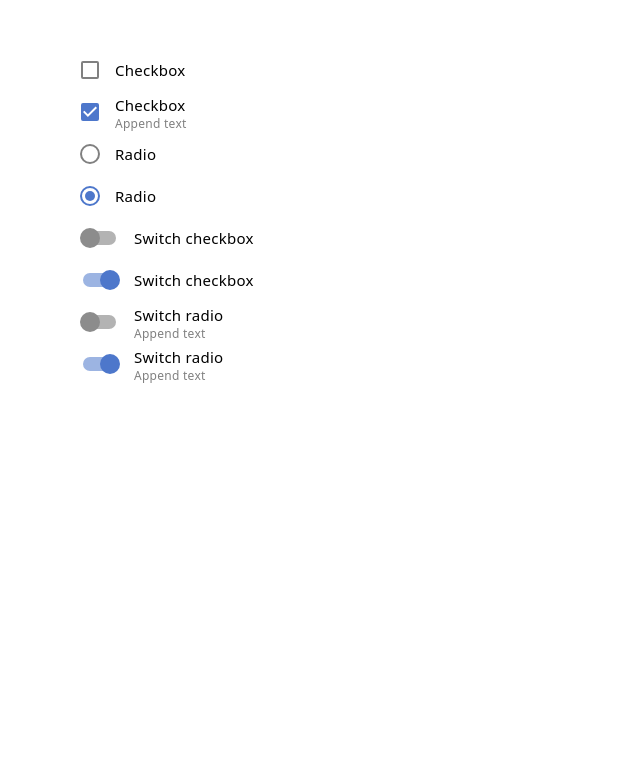
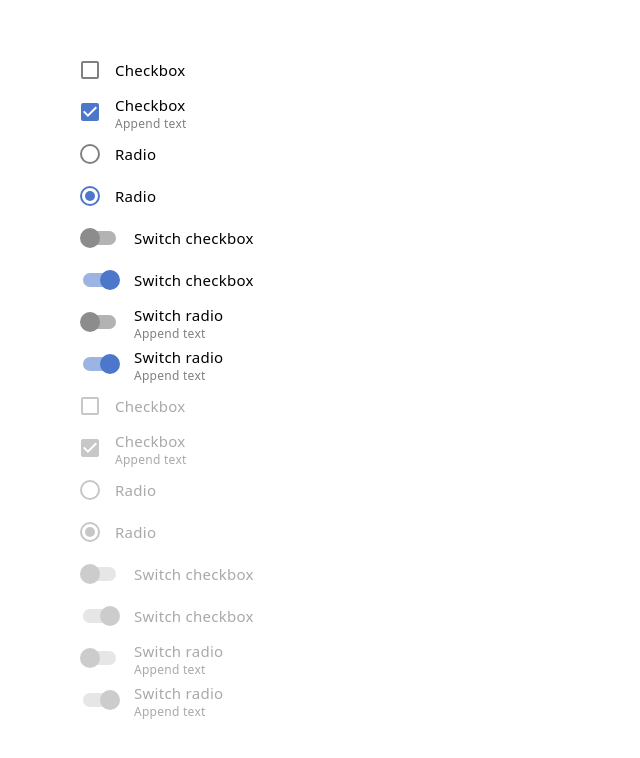
Before and after one commit to ux-ui-pro/zen-toggle, a website: page src/index.html in a window 1280 px wide. Shown: the whole page, without its empty margins (0-640 px from the left). Drawn offline with nearby package versions, Linux system fonts and the light colour scheme; files that its build step writes are made by us from their sources; files whose address does not match are found by name.

Commit message:
release 1.0.5

```diff
--- a/package.json
+++ b/package.json
@@ -1,6 +1,6 @@
 {
   "name": "zen-toggle",
-  "version": "1.0.4",
+  "version": "1.0.5",
   "description": "Toggle component, simple to use and highly customizable",
   "author": "ux-ui.pro",
   "license": "MIT",
--- a/src/index.html
+++ b/src/index.html
@@ -96,7 +96,7 @@
 			</li>
 			<li>
 				<div class="toggle">
-					<input id="s1r" type="radio" name="rs" value="3" class="switch">
+					<input id="s1r" type="radio" name="rs" value="2" class="switch">
 					<label for="s1r">
 						<span>Switch radio</span>
 						<span>Append text</span>
@@ -105,8 +105,68 @@
 			</li>
 			<li>
 				<div class="toggle">
-					<input id="s2r" type="radio" name="rs" value="3" class="switch" checked>
+					<input id="s2r" type="radio" name="rs" value="2" class="switch" checked>
 					<label for="s2r">
+						<span>Switch radio</span>
+						<span>Append text</span>
+					</label>
+				</div>
+			</li>
+		</ul>
+
+		<ul>
+			<li>
+				<div class="toggle">
+					<input id="c1d" type="checkbox" disabled>
+					<label for="c1d">Checkbox</label>
+				</div>
+			</li>
+			<li>
+				<div class="toggle">
+					<input id="c2d" type="checkbox" checked disabled>
+					<label for="c2d">
+						<span>Checkbox</span>
+						<span>Append text</span>
+					</label>
+				</div>
+			</li>
+			<li>
+				<div class="toggle">
+					<input id="r1d" type="radio" name="rtd" value="3" disabled>
+					<label for="r1d">Radio</label>
+				</div>
+			</li>
+			<li>
+				<div class="toggle">
+					<input id="r2d" type="radio" name="rtd" value="3" checked disabled>
+					<label for="r2d">Radio</label>
+				</div>
+			</li>
+			<li>
+				<div class="toggle">
+					<input id="s1d" type="checkbox" class="switch" disabled>
+					<label for="s1d">Switch checkbox</label>
+				</div>
+			</li>
+			<li>
+				<div class="toggle">
+					<input id="s2d" type="checkbox" class="switch" checked disabled>
+					<label for="s2d">Switch checkbox</label>
+				</div>
+			</li>
+			<li>
+				<div class="toggle">
+					<input id="s1rd" type="radio" name="rsd" value="4" class="switch" disabled>
+					<label for="s1rd">
+						<span>Switch radio</span>
+						<span>Append text</span>
+					</label>
+				</div>
+			</li>
+			<li>
+				<div class="toggle">
+					<input id="s2rd" type="radio" name="rsd" value="4" class="switch" checked disabled>
+					<label for="s2rd">
 						<span>Switch radio</span>
 						<span>Append text</span>
 					</label>
--- a/src/js/modules/ripple-toggle.js
+++ b/src/js/modules/ripple-toggle.js
@@ -5,7 +5,13 @@ export default function rippleToggle() {
         forFocus.forEach((toggles) => {
 
             let el = toggles.parentElement
+
+            if(toggles.disabled) {
+                el.classList.add('toggle--disabled')
+            }
+
             el.setAttribute('tabindex', '-1')
+
 
             toggles.addEventListener('click', function () {
                 el.classList.add('toggle--ripple')
@@ -14,6 +20,8 @@ export default function rippleToggle() {
                     el.classList.remove('toggle--ripple')
                 }, 225)
             })
+
+
         })
     }
 }
--- a/src/scss/core/base.scss
+++ b/src/scss/core/base.scss
@@ -7,14 +7,16 @@
         --color-base: hsla(var(--color-base-h) var(--color-base-s) var(--color-base-l) / var(--color-base-a));
         --highlight-checked: hsla(var(--color-base-h) var(--color-base-s) var(--color-base-l) / .12);
         --highlight-unchecked: hsla(var(--color-base-h) 0% 50% / .12);
+        --color-disabled: hsla(var(--color-base-h) 0% 78% / var(--color-base-a));
 
-        --t-smooth: cubic-bezier(0.4, 0, 0.2, 1);
-        --t-ripple: cubic-bezier(0.14, 0, 0, 1);
+        --transition-smooth: cubic-bezier(0.4, 0, 0.2, 1);
+        --transition-ripple: cubic-bezier(0.14, 0, 0, 1);
 
         --font-size-label: 1.5rem;
         --font-size-append: 1.2rem;
         --font-color-label: Black;
         --font-color-append: Gray;
+        --font-color-disabled: DarkGray;
 
         position: relative;
         display: inline-flex;
@@ -42,6 +44,16 @@
                 font-size: var(--font-size-append);
                 line-height: 125%;
                 color: var(--font-color-append);
+            }
+        }
+
+        input:disabled + label,
+        &.toggle--disabled label {
+            pointer-events: none;
+            color: var(--font-color-disabled);
+
+            span + span {
+                color: var(--font-color-disabled);
             }
         }
 
@@ -102,8 +114,8 @@
                     border-radius: 5rem;
                     transform: translateX(-1rem);
                     transition: background 90ms ease,
-                    transform 90ms var(--t-smooth),
-                    box-shadow 90ms var(--t-smooth);
+                    transform 90ms var(--transition-smooth),
+                    box-shadow 90ms var(--transition-smooth);
                     will-change: background, transform, box-shadow;
                 }
 
@@ -119,6 +131,18 @@
                         transform: translateX(1rem);
                     }
                 }
+
+                &:disabled {
+                    &::before {
+                        --color-base-s: 0%;
+                        --color-base-l: 90%;
+                    }
+
+                    &::after {
+                        --color-base-s: 0%;
+                        --color-base-l: 80%;
+                    }
+                }
             }
         }
 
@@ -128,7 +152,7 @@
                     width: 1.8rem; height: 1.8rem;
                     border-radius: .2rem;
                     background: transparent;
-                    transition: background 90ms var(--t-smooth);
+                    transition: background 90ms var(--transition-smooth);
                     will-change: background;
                 }
 
@@ -139,7 +163,7 @@
                     mask-position: center center;
                     background: White;
                     opacity: 0;
-                    transition: opacity 90ms var(--t-smooth);
+                    transition: opacity 90ms var(--transition-smooth);
                     will-change: opacity;
                 }
 
@@ -151,6 +175,18 @@
 
                     &::after {
                         opacity: 1;
+                    }
+                }
+
+                &:disabled {
+                    &::before {
+                        border-color: var(--color-disabled);
+                    }
+
+                    &:checked {
+                        &::before {
+                            background: var(--color-disabled);
+                        }
                     }
                 }
             }
@@ -168,13 +204,23 @@
                     background: var(--color-base);
                     border-radius: 5rem;
                     transform: scale(0);
-                    transition: transform 90ms var(--t-smooth);
+                    transition: transform 90ms var(--transition-smooth);
                     will-change: transform;
                 }
 
                 &:checked {
                     &::after {
                         transform: scale(1);
+                    }
+                }
+
+                &:disabled {
+                    &::before {
+                        border-color: var(--color-disabled);
+                    }
+
+                    &::after {
+                        background: var(--color-disabled);
                     }
                 }
             }
@@ -197,13 +243,13 @@
         &--ripple {
             input:not(.switch)::before,
             input.switch::after {
-                animation: toggle-ripple-unchecked 225ms var(--t-ripple) 1;
+                animation: toggle-ripple-unchecked 225ms var(--transition-ripple) 1;
                 animation-play-state: running;
             }
 
             input:not(.switch):checked::before,
             input.switch:checked::after {
-                animation: toggle-ripple-checked 225ms var(--t-ripple) 1;
+                animation: toggle-ripple-checked 225ms var(--transition-ripple) 1;
                 animation-play-state: running;
             }
         }
```
Also changed, not shown: dist/css/zen-toggle.min.css, dist/index.html, dist/js/zen-toggle.min.js.
